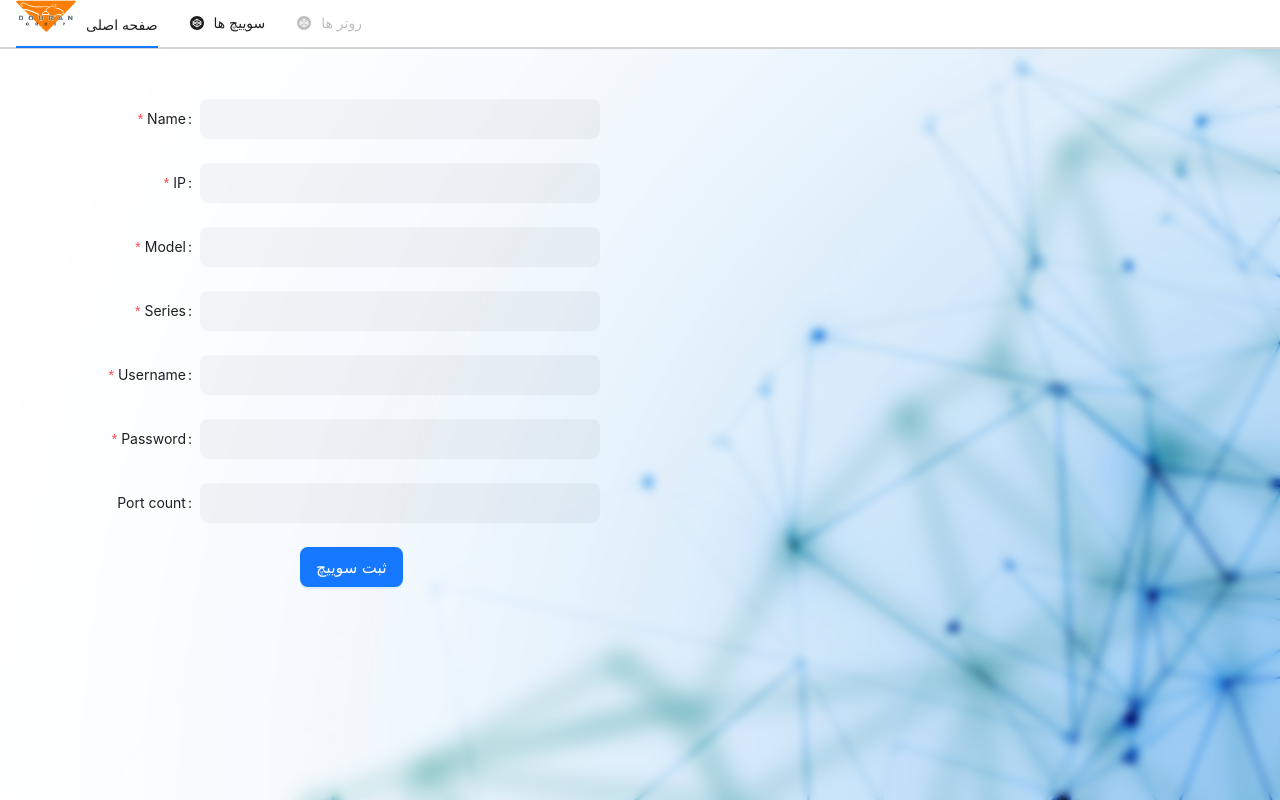
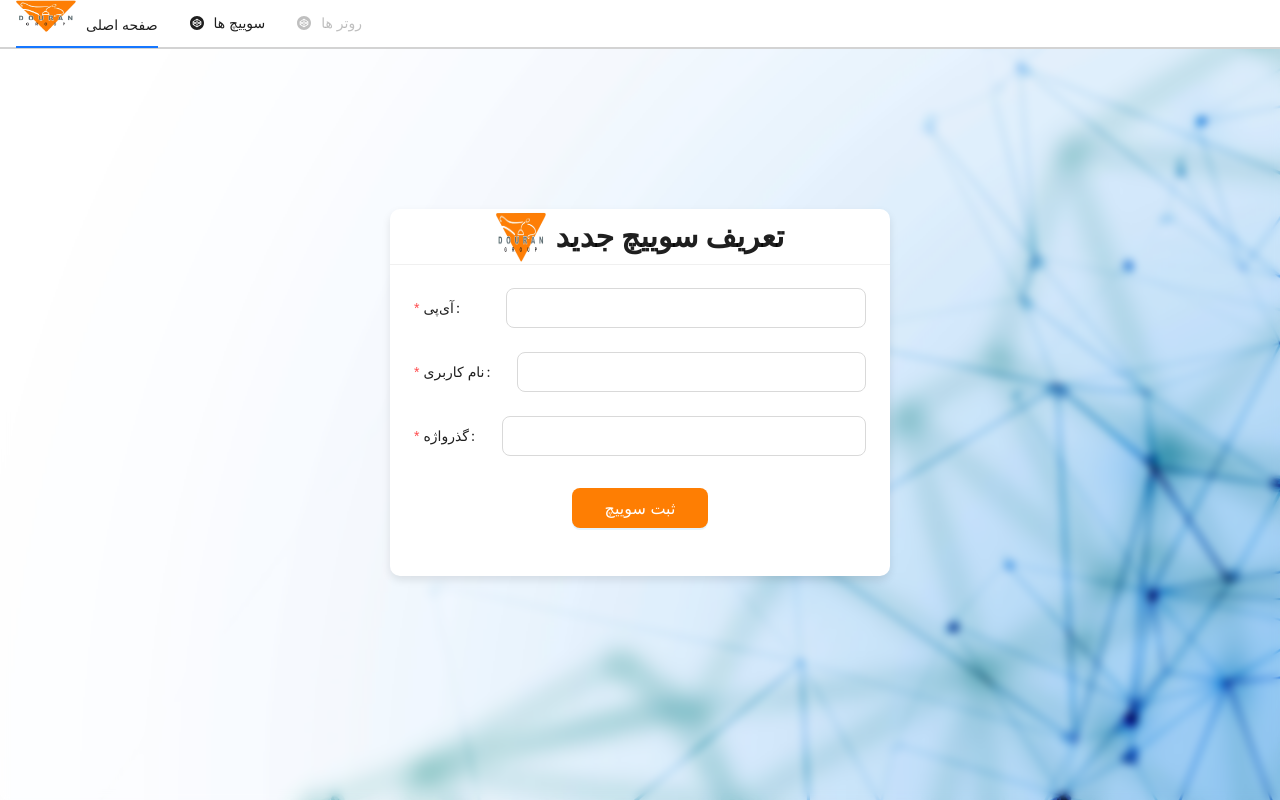
Before and after one commit to mobinkazemi/front-network-automator, a React (Vite) app: page /switches/create in a window 1280 px wide. Built offline with nearby package versions, Linux system fonts and the light colour scheme.

Commit message:
switch create page - feat - style improved

```diff
--- a/src/pages/Switches/CreateSwitch/CreateSwitchPage.tsx
+++ b/src/pages/Switches/CreateSwitch/CreateSwitchPage.tsx
@@ -1,25 +1,44 @@
 import React from "react";
-import { Button, Form, Input, InputNumber, message } from "antd";
+import { Button, Card, Form, Input, message, Flex } from "antd";
 import TopNavigation from "../../../components/TopNavigation";
 import { createSwitch } from "./functions/createSwitch.function";
 
-const App: React.FC = () => {
+const SwitchCreationPage: React.FC = () => {
   const [form] = Form.useForm();
 
   return (
     <>
-      <TopNavigation></TopNavigation>
+      <TopNavigation />
+      <Flex justify="center" align="center" style={{ marginTop: "10rem" }}>
+        <Card
+          title={
+            <Flex align="center" justify="center">
+              <img
+                src="/douranLogo.png" // Update this with your logo path
+                alt="Logo"
+                style={{
+                  width: "50px",
+                  height: "50px",
+                  marginRight: "10px",
+                }}
+              />
+              <span style={{ fontSize: "30px", fontWeight: "bold" }}>
+                تعریف سوییچ جدید
+              </span>
+            </Flex>
+          }
+          bordered={false}
+          style={{
+            width: 500,
+            borderRadius: "10px",
+            boxShadow: "0 4px 8px rgba(0, 0, 0, 0.1)",
+          }}
+        >
           <Form
             form={form}
+            name="switchCreation"
             size="large"
-        // {...formItemLayout}
-        labelCol={{ span: 8 }}
-        wrapperCol={{ span: 16 }}
-        variant="filled"
-        style={{
-          maxWidth: 600,
-          marginTop: 50,
-        }}
+            style={{ maxWidth: 500, width: "100%" }}
             onFinish={async (values) => {
               const response = await createSwitch(values);
 
@@ -32,49 +51,48 @@ const App: React.FC = () => {
               }
             }}
           >
-        <Form.Item
-          label="Name"
+            {/* <Form.Item
+              label="نام"
               name="name"
+              wrapperCol={{ offset: 0, span: 24 }}
               rules={[{ required: true, message: "نام سوییچ را وارد کنید" }]}
             >
               <Input size="large" />
-        </Form.Item>
-
-        {/* *********************************** */}
+            </Form.Item> */}
 
             <Form.Item
-          label="IP"
+              label="آی‌پی"
               name="ip"
-          rules={[{ required: true, message: "آدرس آی‌پی سوییچ را وارد کنید" }]}
+              wrapperCol={{ offset: 2, span: 22 }}
+              rules={[
+                { required: true, message: "آدرس آی‌پی سوییچ را وارد کنید" },
+              ]}
             >
               <Input size="large" />
             </Form.Item>
-
-        {/* *********************************** */}
-
+            {/*
             <Form.Item
-          label="Model"
+              label="مدل"
               name="model"
+              wrapperCol={{ offset: 0, span: 24 }}
               rules={[{ required: true, message: "مدل سوییچ را وارد کنید" }]}
             >
               <Input size="large" />
-        </Form.Item>
-
-        {/* *********************************** */}
-
+            </Form.Item> */}
+            {/*
             <Form.Item
-          label="Series"
+              label="سری"
               name="series"
+              wrapperCol={{ offset: 0, span: 24 }}
               rules={[{ required: true, message: "سری سوییچ را وارد کنید" }]}
             >
               <Input size="large" />
-        </Form.Item>
-
-        {/* *********************************** */}
+            </Form.Item> */}
 
             <Form.Item
-          label="Username"
+              label="نام کاربری"
               name="username"
+              wrapperCol={{ offset: 1, span: 23 }}
               rules={[
                 {
                   required: true,
@@ -85,11 +103,10 @@ const App: React.FC = () => {
               <Input size="large" />
             </Form.Item>
 
-        {/* *********************************** */}
-
             <Form.Item
-          label="Password"
+              label="گذرواژه"
               name="password"
+              wrapperCol={{ offset: 1, span: 23 }}
               rules={[
                 {
                   required: true,
@@ -99,29 +116,37 @@ const App: React.FC = () => {
             >
               <Input type="password" size="large" />
             </Form.Item>
+            {/*
+            <Form.Item
+              label="تعداد پورت"
+              name="portCount"
+              wrapperCol={{ offset: 0, span: 24 }}
+              rules={[{ required: false }]}
+            >
+              <InputNumber
+                min={1}
+                style={{ width: "100%" }}
+                placeholder="تعداد پورت سوییچ"
+              />
+            </Form.Item> */}
 
-        {/* *********************************** */}
+            <div style={{ marginBottom: "2rem" }}></div>
 
-        <Form.Item
-          label="Port count"
-          name="portCount"
-          rules={[
-            { required: false, message: "تعداد پورت سوییچ را وارد کنید" },
-          ]}
+            <Form.Item style={{ textAlign: "center" }}>
+              <Button
+                size="large"
+                type="primary"
+                htmlType="submit"
+                style={{ width: "30%", backgroundColor: "#FE7E03" }}
               >
-          <InputNumber min={1} style={{ width: "100%" }} />
-        </Form.Item>
-
-        {/* *********************************** */}
-
-        <Form.Item wrapperCol={{ offset: 12, span: 1 }}>
-          <Button size="large" type="primary" htmlType="submit">
                 ثبت سوییچ
               </Button>
             </Form.Item>
           </Form>
+        </Card>
+      </Flex>
     </>
   );
 };
 
-export default App;
+export default SwitchCreationPage;
```
Lines whose indentation alone changed are shown as unchanged.
